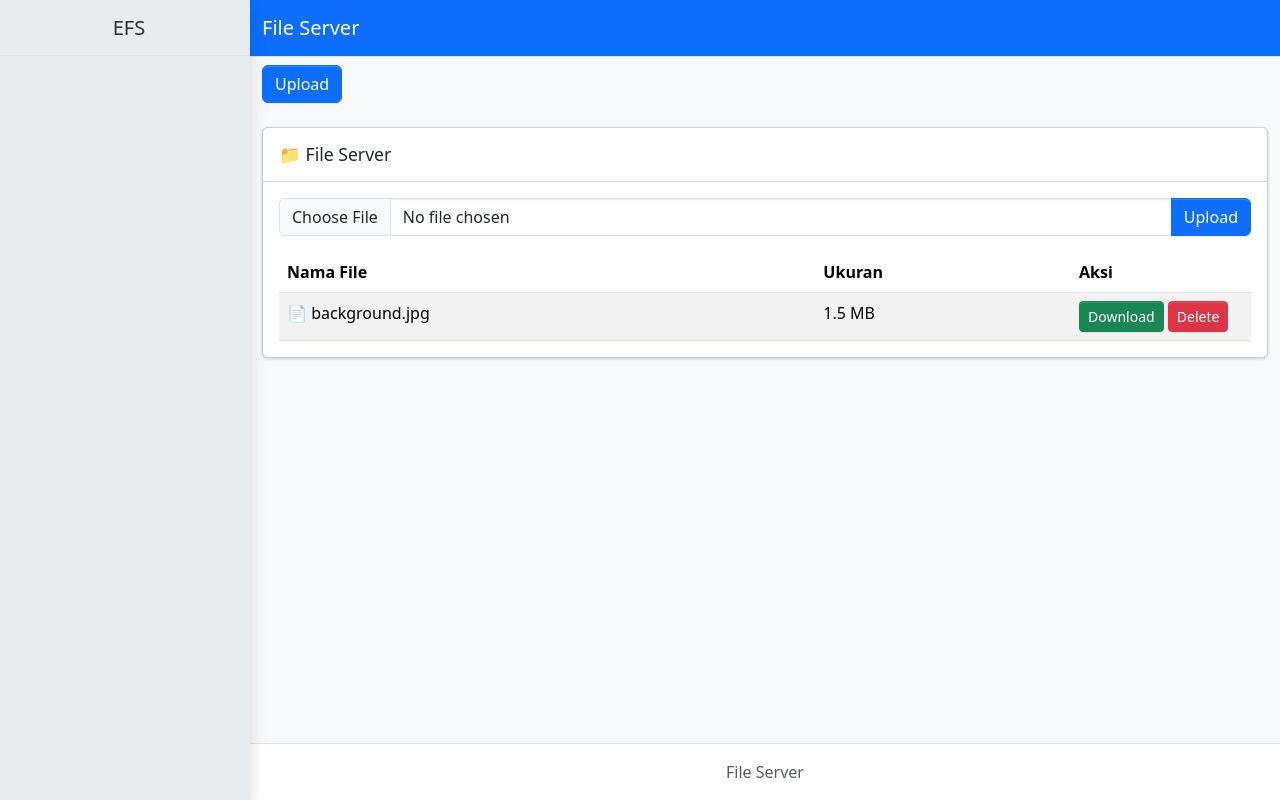
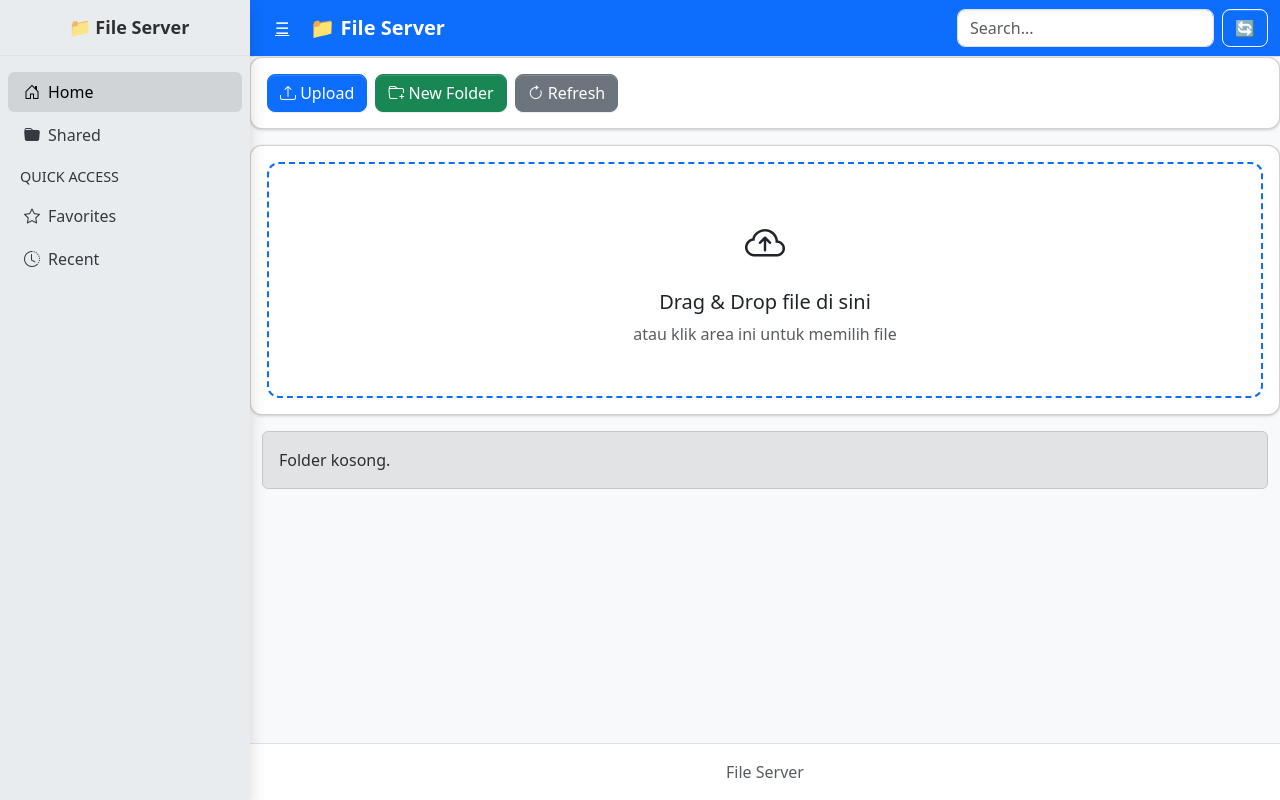
Before and after one commit to Anggirizki81/Local-Web-Server, a Flask app: page / in a window 1280 px wide. Run offline with Flask 3, Linux system fonts and the light colour scheme.

Commit message:
v0.4.0 Modern UI with drag-and-drop upload

```diff
--- a/routes/browser.py
+++ b/routes/browser.py
@@ -1,4 +1,5 @@
 from pathlib import Path
+from flask import jsonify
 
 from flask import (
     Blueprint,
@@ -46,11 +47,18 @@
 
     file = request.files.get("file")
 
-    if file and file.filename:
+    if not file:
+        return jsonify({
+            "success": False,
+            "message": "No file"
+        })
 
-        file.save(folder / file.filename)
+    file.save(folder / file.filename)
 
-    return redirect(f"/?path={current_path}")
+    return jsonify({
+        "success": True,
+        "filename": file.filename
+    })
 
 
 @browser_bp.route("/download/<path:file_path>")
--- /dev/null
+++ b/static/css/app.css
@@ -0,0 +1,68 @@
+body {
+    background: #f4f6f9;
+}
+
+.navbar-brand {
+    font-weight: 600;
+}
+
+.card {
+    border-radius: 12px;
+}
+
+.table td {
+    vertical-align: middle;
+}
+
+.btn {
+    border-radius: 8px;
+}
+
+.form-control {
+    border-radius: 8px;
+}
+
+.app-sidebar {
+    min-height: 100vh;
+}
+
+.nav-sidebar .nav-link {
+    border-radius: 8px;
+    margin: 2px 8px;
+}
+
+.nav-sidebar .nav-link i {
+    width: 22px;
+}
+
+.sidebar-brand {
+    padding: 15px;
+    font-size: 18px;
+}
+
+.drop-zone{
+
+    border:2px dashed #0d6efd;
+
+    border-radius:12px;
+
+    padding:50px;
+
+    text-align:center;
+
+    cursor:pointer;
+
+    transition:.25s;
+}
+
+.drop-zone:hover{
+
+    background:#eef5ff;
+}
+
+.drop-zone.dragover{
+
+    background:#dbeafe;
+
+    border-color:#2563eb;
+}
--- /dev/null
+++ b/static/js/app.js
@@ -0,0 +1,97 @@
+const dropZone = document.getElementById("dropZone");
+const fileInput = document.getElementById("fileInput");
+const uploadForm = document.getElementById("uploadForm");
+
+if (dropZone) {
+
+    dropZone.onclick = () => fileInput.click();
+
+    fileInput.onchange = () => {
+
+        if (fileInput.files.length) {
+
+            for (const file of fileInput.files) {
+                uploadFile(file);
+            }
+
+        }
+
+    };
+
+    dropZone.addEventListener("dragover", e => {
+
+        e.preventDefault();
+
+        dropZone.classList.add("dragover");
+
+    });
+
+    dropZone.addEventListener("dragleave", () => {
+
+        dropZone.classList.remove("dragover");
+
+    });
+
+    dropZone.addEventListener("drop", e => {
+
+        e.preventDefault();
+
+        dropZone.classList.remove("dragover");
+
+        fileInput.files = e.dataTransfer.files;
+
+        for (const file of e.dataTransfer.files) {
+            uploadFile(file);
+        }
+
+
+    });
+
+    function uploadFile(file){
+
+    const formData = new FormData();
+
+    formData.append("file", file);
+
+    formData.append(
+        "path",
+        document.querySelector("input[name=path]").value
+    );
+
+    const xhr = new XMLHttpRequest();
+
+    xhr.open("POST","/upload");
+
+    const progress=document.getElementById("uploadProgress");
+
+    const bar=document.getElementById("progressBar");
+
+    progress.style.display="block";
+
+    xhr.upload.onprogress=function(e){
+
+        if(e.lengthComputable){
+
+            const percent=Math.round(
+                e.loaded/e.total*100
+            );
+
+            bar.style.width=percent+"%";
+
+            bar.innerHTML=percent+"%";
+
+        }
+
+    };
+
+    xhr.onload=function(){
+
+        location.reload();
+
+    };
+
+    xhr.send(formData);
+
+}
+
+}
--- a/templates/components/explorer.html
+++ b/templates/components/explorer.html
@@ -1,90 +1,74 @@
-<div class="container-fluid py-3">
+<div class="container-fluid">
 
-    <div class="card">
-
-        <div class="card-header">
-
-            <h3 class="card-title">
-                📁 File Server
-            </h3>
-
-        </div>
-
-        <div class="card-body">
-
-            <form action="/upload" method="post" enctype="multipart/form-data" class="mb-3">
+    <!-- Upload -->
+    <form
+        id="uploadForm"
+        action="/upload"
+        method="post"
+        enctype="multipart/form-data">
 
         <input
             type="hidden"
             name="path"
             value="{{ current_path }}">
 
-                <div class="input-group">
-
         <input
+            id="fileInput"
             type="file"
             name="file"
-                        class="form-control">
-
-                    <button
-                        type="submit"
-                        class="btn btn-primary">
-
-                        Upload
-
-                    </button>
-
-                </div>
+            hidden>
 
     </form>
 
-            <table class="table table-hover table-striped">
+    <!-- Explorer -->
 
-                <thead>
-
-                    <tr>
-
-                        <th>Nama File</th>
-                        <th>Ukuran</th>
-                        <th width="180">Aksi</th>
-
-                    </tr>
-
-                </thead>
-
-                <tbody>
+    {% if items %}
 
         {% for i in items %}
 
-                    <tr>
+        <div class="card mb-2 shadow-sm">
 
-                        <td>
+            <div class="card-body d-flex justify-content-between align-items-center">
+
+                <div>
 
                     {% if i.dir %}
 
-                            <a href="/?path={{ i.path }}">
+                        <a
+                            class="text-decoration-none fw-bold"
+                            href="/?path={{ i.path }}">
 
                             📁 {{ i.name }}
 
                         </a>
 
+                        <div class="text-muted small">
+
+                            Folder
+
+                        </div>
+
                     {% else %}
+
+                        <div class="fw-semibold">
 
                             📄 {{ i.name }}
 
-                            {% endif %}
+                        </div>
 
-                        </td>
-
-                        <td>
+                        <div class="text-muted small">
 
                             {{ i.size }}
 
-                        </td>
+                        </div>
 
-                        <td>
+                    {% endif %}
+
+                </div>
 
                 {% if not i.dir %}
+
+                <div class="btn-group">
 
                     <a
                         class="btn btn-success btn-sm"
@@ -102,20 +86,24 @@
 
                     </a>
 
+                </div>
+
                 {% endif %}
-
-                        </td>
-
-                    </tr>
-
-                {% endfor %}
-
-                </tbody>
-
-            </table>
 
             </div>
 
         </div>
 
+        {% endfor %}
+
+    {% else %}
+
+    <div class="alert alert-secondary">
+
+        Folder kosong.
+
     </div>
+
+    {% endif %}
+
+</div>
--- a/templates/components/navbar.html
+++ b/templates/components/navbar.html
@@ -1,12 +1,43 @@
-<nav class="app-header navbar navbar-expand bg-primary">
+<nav class="app-header navbar navbar-expand bg-primary navbar-dark">
 
     <div class="container-fluid">
 
-        <span class="navbar-brand text-white">
+        <!-- Sidebar Toggle -->
+        <button
+            class="btn btn-link text-white"
+            type="button"
+            data-lte-toggle="sidebar">
 
-            File Server
+            ☰
 
-        </span>
+        </button>
+
+        <!-- Logo -->
+        <a href="/" class="navbar-brand ms-2">
+
+            <strong>📁 File Server</strong>
+
+        </a>
+
+        <!-- Search -->
+        <form class="d-none d-md-flex ms-auto me-2" method="get" action="/">
+
+            <input
+                class="form-control"
+                type="search"
+                name="search"
+                placeholder="Search...">
+
+        </form>
+
+        <!-- Refresh -->
+        <button
+            class="btn btn-outline-light"
+            onclick="location.reload()">
+
+            🔄
+
+        </button>
 
     </div>
 
--- a/templates/components/sidebar.html
+++ b/templates/components/sidebar.html
@@ -1,16 +1,56 @@
-<aside class="app-sidebar bg-body-secondary shadow">
+<aside class="app-sidebar bg-body-secondary shadow" data-bs-theme="light">
 
     <div class="sidebar-brand">
+        <a href="/" class="brand-link text-decoration-none">
+            <span class="brand-text fw-bold">
+                📁 File Server
+            </span>
+        </a>
+    </div>
 
-        <a href="/" class="brand-link">
+    <div class="sidebar-wrapper">
 
-            <span class="brand-text">
+        <nav class="mt-2">
 
-                EFS
+            <ul class="nav sidebar-menu flex-column"
+                data-lte-toggle="treeview"
+                role="menu">
 
-            </span>
+                <li class="nav-item">
+                    <a href="/" class="nav-link active">
+                        <i class="bi bi-house-door"></i>
+                        <p>Home</p>
+                    </a>
+                </li>
 
-        </a>
+                <li class="nav-item">
+                    <a href="/" class="nav-link">
+                        <i class="bi bi-folder-fill"></i>
+                        <p>Shared</p>
+                    </a>
+                </li>
+
+                <li class="nav-header">
+                    QUICK ACCESS
+                </li>
+
+                <li class="nav-item">
+                    <a href="#" class="nav-link">
+                        <i class="bi bi-star"></i>
+                        <p>Favorites</p>
+                    </a>
+                </li>
+
+                <li class="nav-item">
+                    <a href="#" class="nav-link">
+                        <i class="bi bi-clock-history"></i>
+                        <p>Recent</p>
+                    </a>
+                </li>
+
+            </ul>
+
+        </nav>
 
     </div>
 
--- a/templates/components/toolbar.html
+++ b/templates/components/toolbar.html
@@ -1,9 +1,34 @@
-<div class="container-fluid py-2">
+<div class="card mb-3">
 
-    <button class="btn btn-primary">
+    <div class="card-body d-flex flex-wrap gap-2">
 
-        Upload
+        <button
+            class="btn btn-primary"
+            onclick="document.getElementById('fileInput').click()">
 
-    </button>
+            <i class="bi bi-upload"></i>
+            Upload
+
+        </button>
+
+        <button
+            class="btn btn-success"
+            id="btnNewFolder">
+
+            <i class="bi bi-folder-plus"></i>
+            New Folder
+
+        </button>
+
+        <button
+            class="btn btn-secondary"
+            onclick="location.reload()">
+
+            <i class="bi bi-arrow-clockwise"></i>
+            Refresh
+
+        </button>
+
+    </div>
 
 </div>
--- /dev/null
+++ b/templates/components/upload_zone.html
@@ -0,0 +1,57 @@
+<div class="card mb-3">
+
+    <div class="card-body">
+
+        <form
+            id="uploadForm"
+            action="/upload"
+            method="post"
+            enctype="multipart/form-data">
+
+            <input
+                type="hidden"
+                name="path"
+                value="{{ current_path }}">
+
+            <input
+                id="fileInput"
+                type="file"
+                name="file"
+                multiple
+                hidden>
+
+        </form>
+
+        <div id="dropZone" class="drop-zone">
+
+            <i class="bi bi-cloud-arrow-up fs-1"></i>
+
+            <h5 class="mt-3">
+                Drag & Drop file di sini
+            </h5>
+
+            <p class="text-muted mb-0">
+                atau klik area ini untuk memilih file
+            </p>
+
+        </div>
+
+        <div
+            id="uploadProgress"
+            class="progress mt-3"
+            style="display:none;height:22px;">
+
+            <div
+                id="progressBar"
+                class="progress-bar progress-bar-striped progress-bar-animated"
+                style="width:0%">
+
+                0%
+
+            </div>
+
+        </div>
+
+    </div>
+
+</div>
--- a/templates/index.html
+++ b/templates/index.html
@@ -9,6 +9,9 @@
 
     <link rel="stylesheet"
           href="{{ url_for('static', filename='adminlte/dist/css/adminlte.min.css') }}">
+
+    <link rel="stylesheet"
+    href="https://cdn.jsdelivr.net/npm/bootstrap-icons@1.11.3/font/bootstrap-icons.min.css">
 
     <link rel="stylesheet"
           href="{{ url_for('static', filename='css/app.css') }}">
@@ -26,7 +29,7 @@
     <main class="app-main">
 
         {% include 'components/toolbar.html' %}
-
+        {% include 'components/upload_zone.html' %}
         {% include 'components/explorer.html' %}
 
     </main>
```
Also changed, not shown: static/style.css (deleted, +0 -10 lines), shared/background.jpg (deleted), 3 other files. Lines whose indentation alone changed are shown as unchanged.
